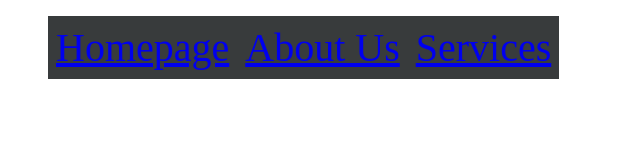
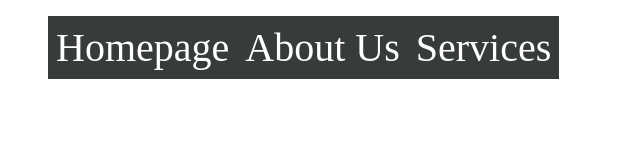
Before and after one commit to joemcgee4151986/chingufirstproject, a plain HTML site: page html/navigation.html in a window 1280 px wide. Shown: the whole page, without its empty margins (0-640 px from the left). Drawn offline with Linux system fonts and the light colour scheme.

Commit message:
deleted underlink for li

```diff
--- a/css/navigation.css
+++ b/css/navigation.css
@@ -8,6 +8,8 @@ a{
     display: block;
     padding: 8px;
     background-color: #383B3C;
+    text-decoration: none;
+    color:white;
 }
 @media screen and (max-width: 600px) {
     .column {
--- a/html/navigation.html
+++ b/html/navigation.html
@@ -7,11 +7,13 @@
     <link rel="stylesheet" type="text/css" href="../css/navigation.css"/>
 </head>
 <body>
+    <section>
 <ul style="list-style-type:none;">
     <li><a href = "#">Homepage</a></li>
     <li><a href = "#">About Us</a></li>
     <li><a href = "#">Services</a></li>
 </ul>
+</section>
 
 </div>
 </body>
```
